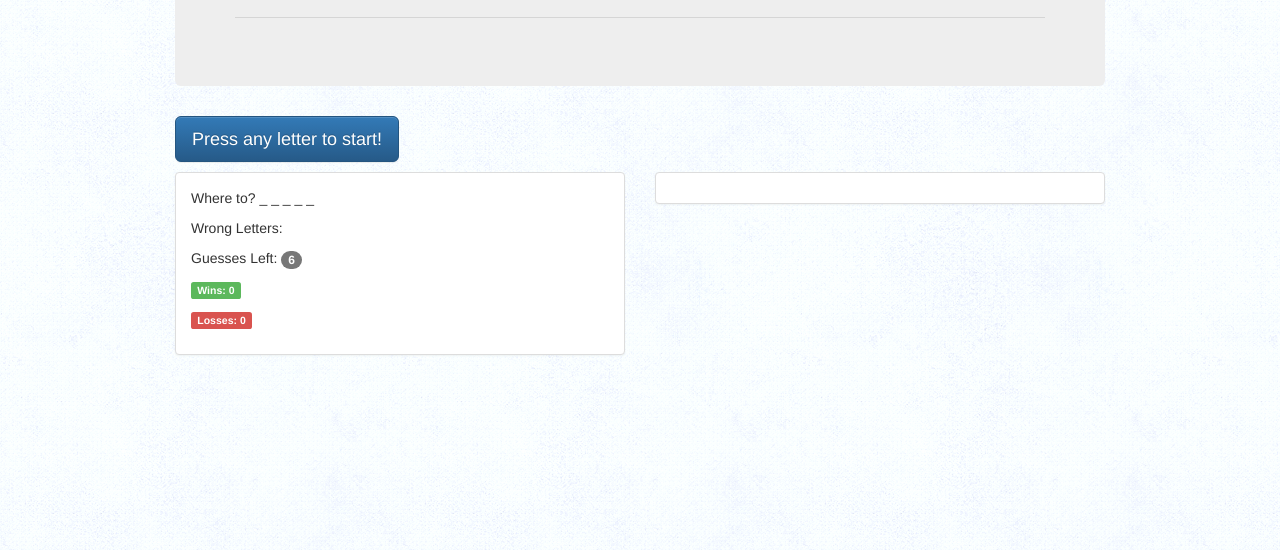
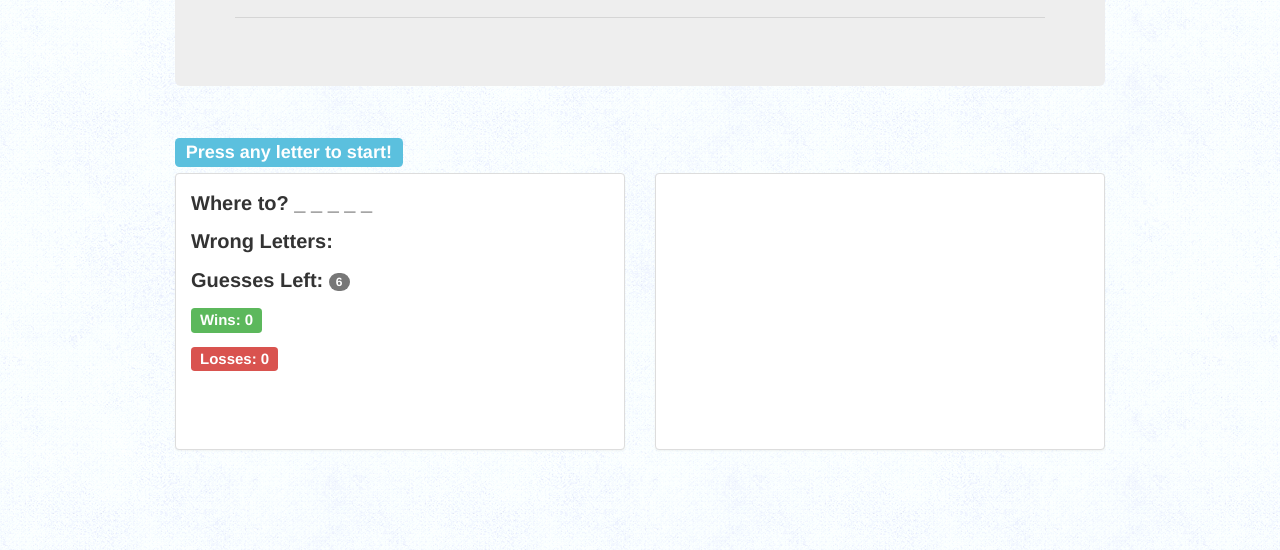
Before and after one commit to NguyenM66/Hangman-Game, a plain HTML site: page index.html in a window 1280 px wide. Shown: the part 250-800 px from the top of the page. Drawn offline with nearby package versions, Linux system fonts and the light colour scheme.

Commit message:
finished bootstrap

```diff
--- a/assets/css/style.css
+++ b/assets/css/style.css
@@ -1,9 +1,6 @@
 
 
 body {
-  font-family: Arial, "Helvetica Neue", Helvetica, sans-serif;
-  font-size: 18px;
-  line-height: 34px;
   color: #777;
   background-image: url("../images/ice_age.png");
   padding-top: 70px;
@@ -17,8 +14,16 @@ body {
   margin: 0 auto;
   clear: both;
 }
+.panel-body {
+  height: 275px;
+}
 
-/* header */
+#Game {
+  font-size: 20px;
+  font-weight: 600;
+}
+
+/* header will come back to link to portfolio */
 
 #masthead {
   position: fixed;
--- a/assets/javascript/game.js
+++ b/assets/javascript/game.js
@@ -55,7 +55,7 @@ function screenPrint() {
 }
 
 function pictureChange(travelImage) {
-	var imageURL = "<img src=assets/images/" + travelImage + " alt='assets/images/hangman.jpg' class='img-rounded' style='width:300px; height:220px;'>"
+	var imageURL = "<img src=assets/images/" + travelImage + " alt='assets/images/hangman.jpg' class='img-rounded' style='width:100%; height:220px;'>"
 	document.querySelector("#ImageHTML").innerHTML = imageURL;
 }
 
--- a/index.html
+++ b/index.html
@@ -19,7 +19,8 @@
 </head>
 <body>
 
-<!--   <header id="masthead">
+<!--  Come back later to do header nand footer and link to portfolio
+	<header id="masthead">
     <div class="container">
       <nav class="navbar navbar-default navbar-fixed-top">
         <div class="container-fluid">
@@ -45,13 +46,15 @@
 				  <h1 class="display-3">Hangman<small> Where should you travel?</small></h1>
 				</div>
 				  <hr class="my-4">
-				  <p class="lead">
 
 				</div>
+			</div>
+		</div>
 
-
+		<div class ="row">
+			<div class="col-xs-12">
 			  	<div id="Hangman">
-				<p><a class="btn btn-primary btn-lg" href="#" role="button" align="">Press any letter to start!</a> </p>
+			  	<h3><span class='label label-info'>Press any letter to start!</span></h3>
 				</div>
 
 			</div>
```
